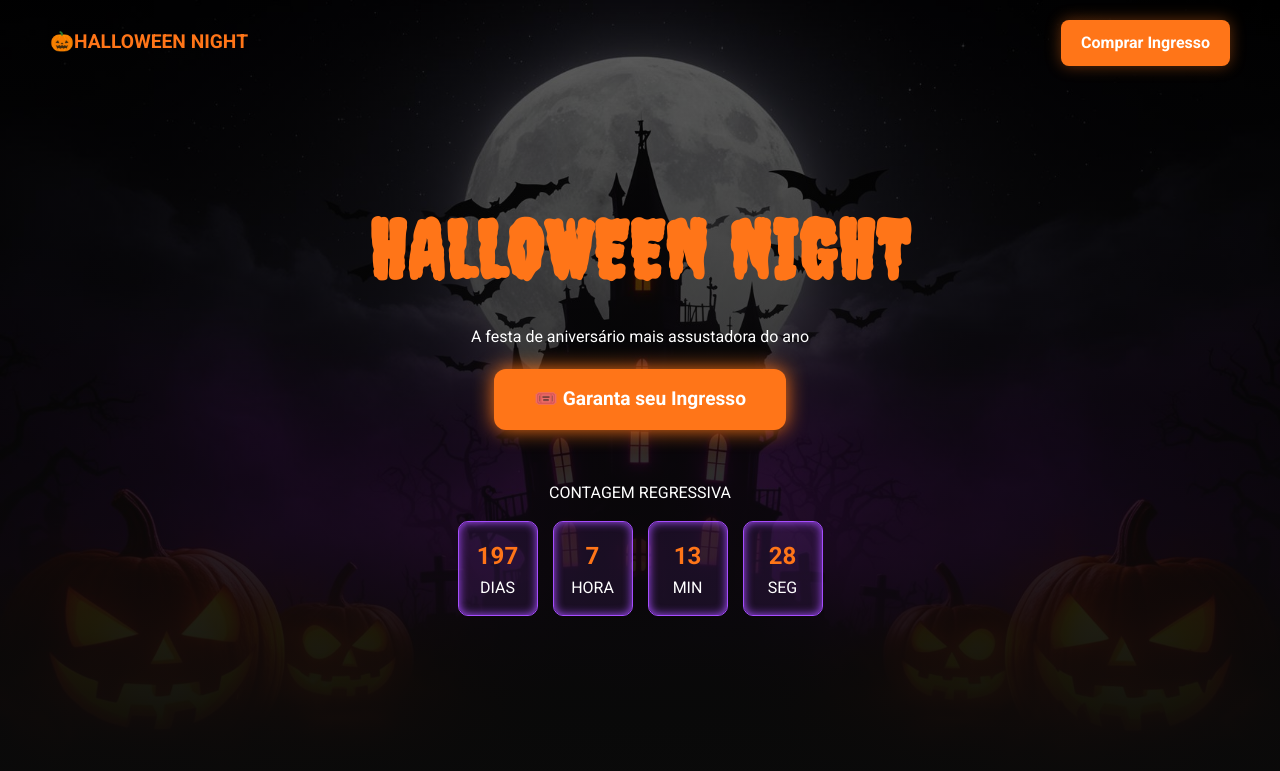
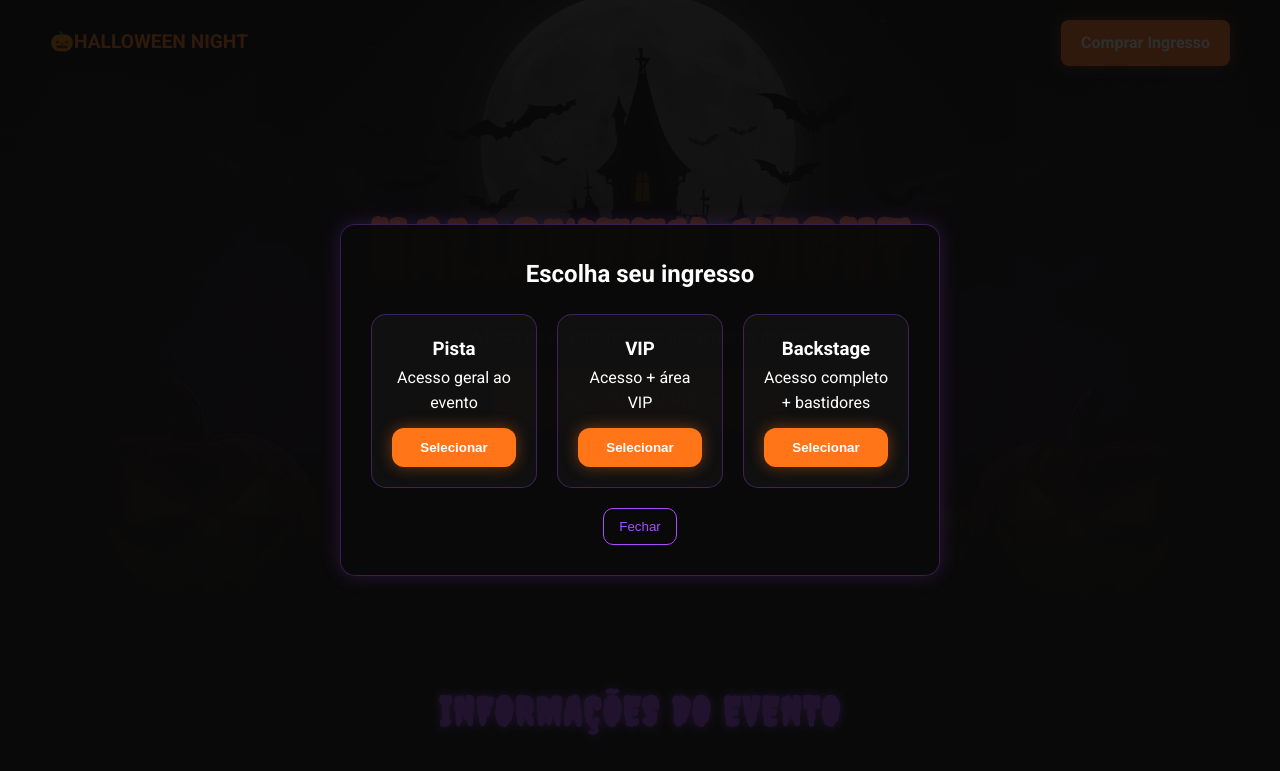
Before and after one commit to thiagoassuncaodev/ingress-buy, a website: page public/index.html in a window 1280 px wide. Both pictures are taken after a click on the link "Comprar Ingresso". Shown: the top 771 px of the page. Drawn offline with Linux system fonts and the light colour scheme.

Commit message:
primeiro commit

```diff
--- a/public/assets/css/style.css
+++ b/public/assets/css/style.css
@@ -31,8 +31,8 @@ h1, .title-purple, .title-orange {
     margin-bottom: 20px;
 }
 
-.hero {
-    height: 100vh;
+.tela-inicial {
+    height: 75vh;
     background: linear-gradient(rgba(0,0,0,0.6), #0a0a0a),
                 url('../imagens/halloween-banner.jpg');
     background-size: cover;
@@ -57,11 +57,11 @@ nav {
     font-size: 1.2rem;
 }
 
-.hero-content {
+.conteudo-inicial {
     margin-top: 100px;
 }
 
-.hero-content h1 {
+.conteudo-inicial h1 {
     font-size: 5rem;
     color: #ff7518;
     margin-bottom: 10px;
@@ -93,32 +93,6 @@ nav {
 
 .btn-main:hover {
     transform: scale(1.05);
-}
-
-.countdown {
-    margin-top: 50px;
-}
-
-.timer {
-    display: flex;
-    gap: 15px;
-    margin-top: 15px;
-}
-
-.time-box {
-    background: rgba(166, 77, 255, 0.1);
-    border: 1px solid #a64dff;
-    padding: 15px;
-    border-radius: 10px;
-    min-width: 80px;
-    box-shadow: inset 0 0 10px #a64dff;
-}
-
-.time-box span {
-    display: block;
-    font-size: 1.5rem;
-    font-weight: bold;
-    color: #ff7518;
 }
 
 
@@ -169,20 +143,14 @@ footer {
     text-align: center;
 }
 
-/* RESPONSIVO */
 @media (max-width: 768px) {
-    .hero-content h1 {
+    .tela-inicial h1 {
         font-size: 3rem;
     }
 
     .cards-container {
         flex-direction: column;
         align-items: center;
-    }
-
-    .timer {
-        flex-wrap: wrap;
-        justify-content: center;
     }
 
     .tickets {
@@ -205,7 +173,7 @@ footer {
     z-index: 999;
 }
 
-.modal-content {
+.conteudo-modal {
     background: rgba(10, 10, 10, 0.95);
     border: 1px solid rgba(166, 77, 255, 0.3);
     padding: 30px;
--- a/public/assets/js/script.js
+++ b/public/assets/js/script.js
@@ -2,38 +2,10 @@ const modal = document.getElementById("ticketModal");
 const openBtn = document.getElementById("openModalBtn");
 const closeBtn = document.getElementById("closeModal");
 
-openBtn.addEventListener("click", (e) => {
-  e.preventDefault();
+function abrirModal(){
   modal.style.display = "flex";
-});
-
-closeBtn.addEventListener("click", () => {
-  modal.style.display = "none";
-});
-
-const eventDate = new Date("Oct 31, 2026 22:00:00").getTime();
-
-function updateCountdown() {
-    const agora = new Date().getTime();
-    const distance = eventDate - agora;
-
-    if (distance < 0) {
-        document.querySelector(".timer").innerHTML = "🎃 O EVENTO COMEÇOU!";
-        return;
-    }
-
-    const days = Math.floor(distance / (1000 * 60 * 60 * 24));
-    const hours = Math.floor((distance % (1000 * 60 * 60 * 24)) / (1000 * 60 * 60));
-    const minutes = Math.floor((distance % (1000 * 60 * 60)) / (1000 * 60));
-    const seconds = Math.floor((distance % (1000 * 60)) / 1000);
-
-    document.getElementById("days").innerText = days;
-    document.getElementById("hours").innerText = hours;
-    document.getElementById("minutes").innerText = minutes;
-    document.getElementById("seconds").innerText = seconds;
 }
 
-// atualiza a cada 1 segundo
-setInterval(updateCountdown, 1000);
-
-updateCountdown();
+function fecharModal(){
+  modal.style.display = "none";
+}
--- a/public/index.html
+++ b/public/index.html
@@ -9,27 +9,18 @@
 </head>
 <body>
 
-    <header class="hero">
+    <header class="tela-inicial">
         <nav>
             <div class="logo">🎃HALLOWEEN NIGHT</div>
-            <a href="#" class="btn-nav">Comprar Ingresso</a>
+            <a href="#" class="btn-nav" onclick="abrirModal()">Comprar Ingresso</a>
         </nav>
 
-        <div class="hero-content">
+        <div class="conteudo-inicial">
             <h1>HALLOWEEN NIGHT</h1>
             <p>A festa de aniversário mais assustadora do ano</p>
-            <a href="#" class="btn-main" id="openModalBtn">🎟️ Garanta seu Ingresso</a>
+            <a href="#" class="btn-main" id="openModalBtn" onclick="abrirModal()">🎟️ Garanta seu Ingresso</a>
         </div>
 
-        <div class="countdown">
-            <p>CONTAGEM REGRESSIVA</p>
-            <div class="timer">
-                <div class="time-box"><span id="days">199</span>DIAS</div>
-                <div class="time-box"><span id="hours">04</span>HORA</div>
-                <div class="time-box"><span id="minutes">46</span>MIN</div>
-                <div class="time-box"><span id="seconds">06</span>SEG</div>
-            </div>
-        </div>
     </header>
 
     <section class="info-section">
@@ -87,7 +78,7 @@
     <section class="cta-final">
         <h2 class="title-orange">NÃO FIQUE DE FORA!</h2>
         <p>Ingressos limitados. Garanta o seu antes que acabem.</p>
-        <a href="#" class="btn-main" id="openModalBtn">🎟️ Garanta seu Ingresso</a>
+        <a href="#" class="btn-main" id="openModalBtn" onclick="abrirModal()">🎟️ Garanta seu Ingresso</a>
     </section>
 
     <footer>
@@ -95,7 +86,7 @@
         <p>🎃 Fantasias obrigatórias 🎃</p>
     </footer>
     <div class="modal" id="ticketModal">
-  <div class="modal-content">
+  <div class="conteudo-modal">
 
     <h2>Escolha seu ingresso</h2>
 
@@ -121,7 +112,7 @@
 
     </div>
 
-    <button id="closeModal">Fechar</button>
+    <button id="closeModal" onclick="fecharModal()">Fechar</button>
 
   </div>
 </div>
--- a/server.js
+++ b/server.js
@@ -2,11 +2,11 @@ const express = require('express');
 const app = express();
 const path = require('path');
 
-// Esta linha faz o servidor "entregar" seu HTML, CSS e JS do Halloween
 app.use(express.static(path.join(__dirname, 'public')));
 
-// ... resto do código do Stripe aqui ...
+app.use(express.static(path.join(__dirname, 'public')));
+
 
 app.listen(3000, () => {
-    console.log("Servidor assombrado rodando em http://localhost:3000 🎃");
+    console.log("http://localhost:3000 ");
 });
```
Also changed, not shown: 1 other file.
